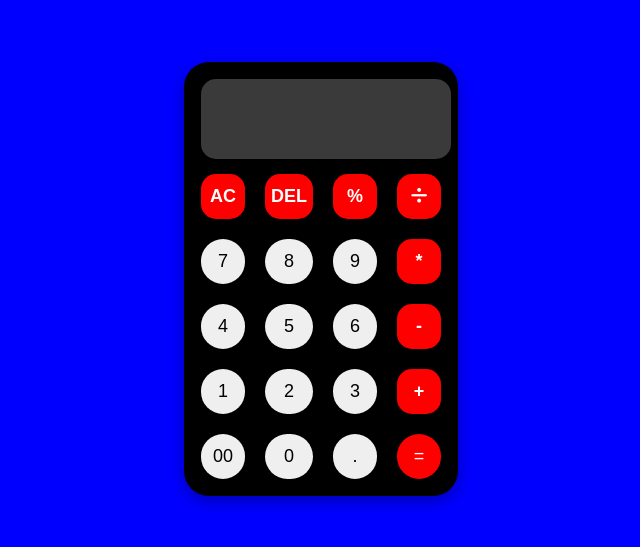
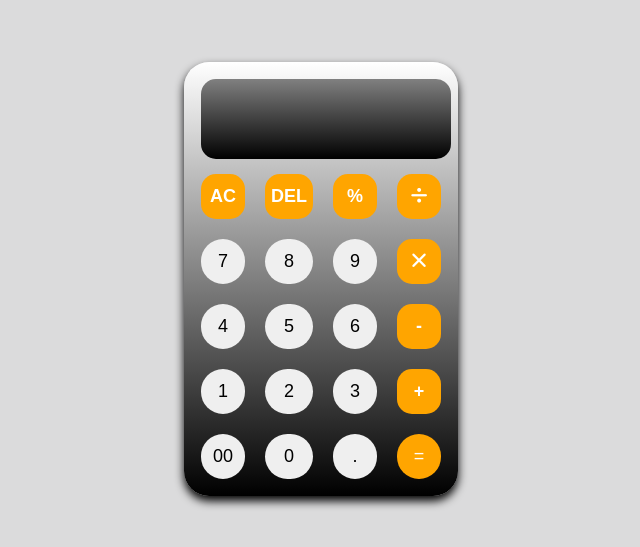
Before and after one commit to muhammadahmed-ux/Basic-Calculator, a plain HTML site: page index.html in a window 1280 px wide. Shown: the part 129-676 px from the top of the page, without its empty margins (319-959 px from the left). Drawn offline with Linux system fonts and the light colour scheme.

Commit message:
add files

```diff
--- a/app.js
+++ b/app.js
@@ -1,20 +1,15 @@
-var display = document.getElementById("display");
+var display = document.getElementById("dplay");
 
 
 function appendValue(value) {
-
   display.value += value
-
 }
-
 function clearDisplay() {
   display.value = ""
 }
-
 function calculate() {
   display.value = eval(display.value)
 }
-
 function delchar() {
   display.value = display.value.slice(0, -1);
 }
--- a/index.html
+++ b/index.html
@@ -13,36 +13,28 @@
 
 <body>
 
-    <div class="calculator">
+    <div class="CALCULATOR">
 
-        <input type="text" id="display" readonly>
+        <input type="text" id="dplay" readonly>
 
         <div class="buttons">
 
-            <button onclick="clearDisplay()" class="btns">AC</button>
-            <button onclick="delchar()" class="btns">DEL</button>
-            <button onclick="appendValue('%')" class="btns">%</button>
-            <button onclick="appendValue('/')" class="btns"><i class="fa-solid fa-divide"></i></button>
-
-
+            <button onclick="clearDisplay()" class="btn">AC</button>
+            <button onclick="delchar()" class="btn">DEL</button>
+            <button onclick="appendValue('%')" class="btn">%</button>
+            <button onclick="appendValue('/')" class="btn"><i class="fa-solid fa-divide"></i></button>
             <button onclick="appendValue('7')">7</button>
             <button onclick="appendValue('8')">8</button>
             <button onclick="appendValue('9')">9</button>
-            <button onclick="appendValue('*')" class="btns">*</button>
-
-
+            <button onclick="appendValue('*')" class="btn"><i class="fa-solid fa-xmark"></i></button>
             <button onclick="appendValue('4')">4</button>
             <button onclick="appendValue('5')">5</button>
             <button onclick="appendValue('6')">6</button>
-            <button onclick="appendValue('-')" class="btns">-</button>
-
-
+            <button onclick="appendValue('-')" class="btn">-</button>
             <button onclick="appendValue('1')">1</button>
             <button onclick="appendValue('2')">2</button>
             <button onclick="appendValue('3')">3</button>
-            <button onclick="appendValue('+')" class="btns">+</button>
-
-
+            <button onclick="appendValue('+')" class="btn">+</button>
             <button onclick="appendValue('00')">00</button>
             <button onclick="appendValue('0')">0</button>
             <button onclick="appendValue('.')">.</button>
@@ -51,7 +43,6 @@
         </div>
     </div>
 
-
 </body>
 
 <script src="./app.js"></script>
--- a/style.css
+++ b/style.css
@@ -1,34 +1,32 @@
 /* body styling is here */
-
 body {
   display: flex;
   justify-content: center;
   align-items: center;
   height: 100vh;
   font-family: 'Times New Roman', Times, serif;
-  background-color: blue;
+  background-color: rgb(219, 219, 220);
 }
 
 /* calculator styling here */
-
-.calculator {
+.CALCULATOR {
   padding: 17px;
   width: 240px;
-  background-color: black;
+  background:linear-gradient(white,black);
   border-radius: 25px;
-  box-shadow: 0 5px 15px rgba(0, 0, 0, 0.3);
+  box-shadow: 0 5px 10px black;
 }
 
 /* buttons styling is here */
 .buttons {
   display: grid;
-  grid-template-columns: repeat(4, 1fr);
+  grid-template-columns: repeat(4,1fr);
   gap: 20px;
 }
 
 /* equalsto button styling is here */
 .equals-to {
-  background: red;
+  background-color: orange;
   color: white;
   border-radius: 25px;
 }
@@ -38,7 +36,8 @@ body {
   color: white;
 }
 
-#display {
+/* display styling is here */
+#dplay {
   width: 100%;
   height: 70px;
   text-align: right;
@@ -47,22 +46,23 @@ body {
   padding: 5px;
   border: none;
   color: white;
-  background-color: rgba(255, 255, 255, 0.226);
+  background:linear-gradient(gray,black);
   border-radius: 15px;
 }
 
-.btns {
-  background: red;
+.btn {
+  background:orange;
   color: white;
   border-radius: 15px;
   font-weight: 900;
 
 }
 
-.btns:hover {
+.btn:hover {
   background: rgba(250, 240, 230, 0.288);
   color: white;
 }
+/* button styling is here */
 
 button {
   height: 45px;
@@ -79,7 +79,7 @@ button:hover {
   color: white;
 }
 
-/* <----reponsive desin----> */
+/* <----reponsive desin styling----> */
 
 @media (max-width: 400px) {
   #display {
```
